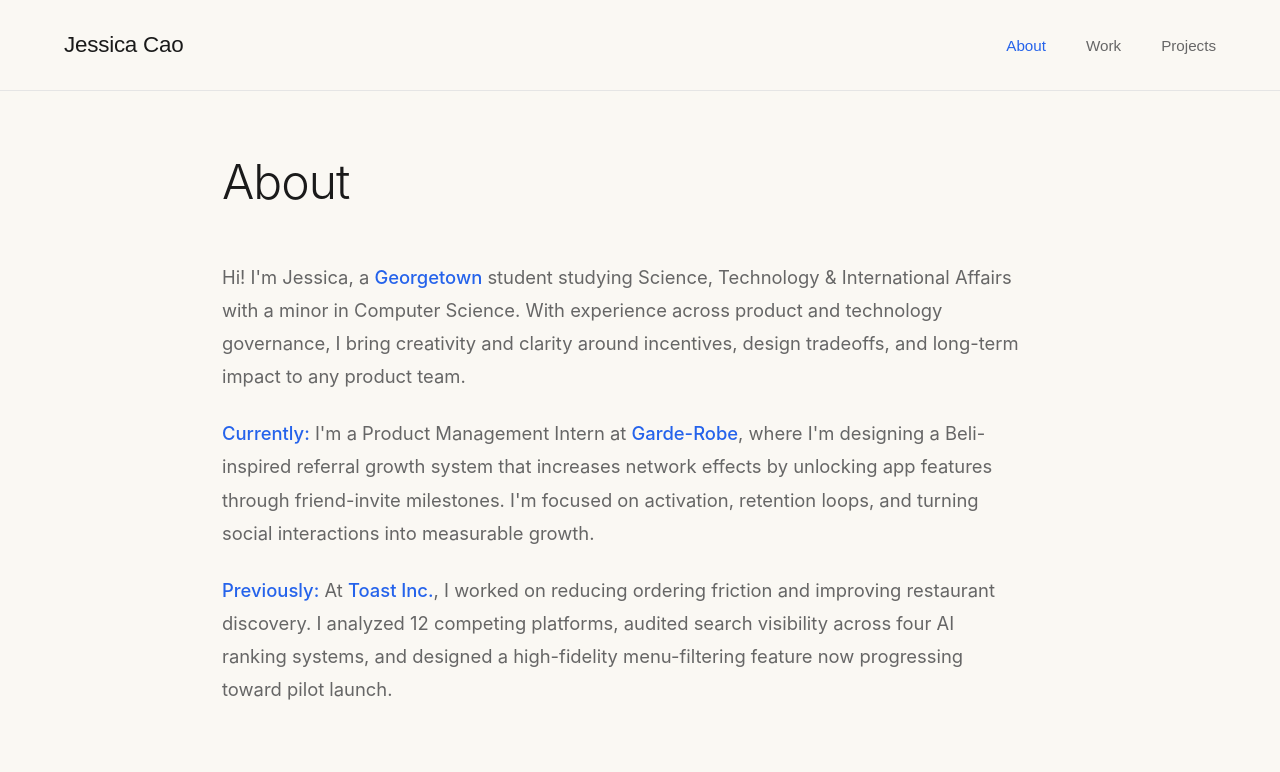
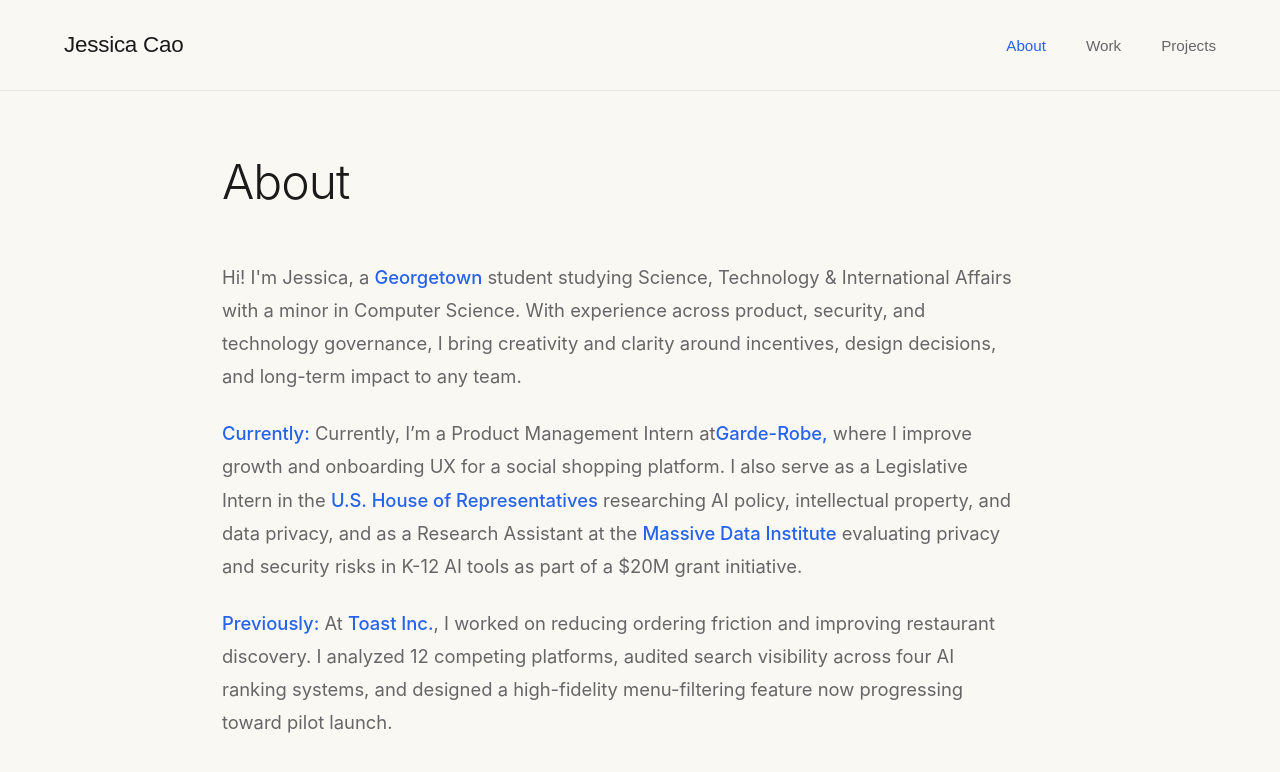
Before and after one commit to jessicaa-cao/jessica-portfolio, a React (Create React App) app: page / in a window 1280 px wide. Both pictures are taken after a click on the button "About". Shown: the top 772 px of the page. Built offline with nearby package versions, Linux system fonts and the light colour scheme.

Commit message:
Update portfolio pages

```diff
--- a/src/components/About.js
+++ b/src/components/About.js
@@ -9,11 +9,11 @@ export default function About() {
         <div className="about-paragraphs">
           <p className="about-text">
             Hi! I'm Jessica, a <span className="blue-text">Georgetown</span> student studying Science, Technology & International Affairs
-            with a minor in Computer Science. With experience across product and technology governance, I bring creativity and clarity around incentives, design tradeoffs, and long-term impact to any product team.
+            with a minor in Computer Science. With experience across product, security, and technology governance, I bring creativity and clarity around incentives, design decisions, and long-term impact to any team.
           </p>
 
           <p className="about-text">
-            <strong>Currently:</strong> I'm a Product Management Intern at <strong>Garde-Robe</strong>, where I'm designing a Beli-inspired referral growth system that increases network effects by unlocking app features through friend-invite milestones. I'm focused on activation, retention loops, and turning social interactions into measurable growth.
+            <strong>Currently:</strong> Currently, I’m a Product Management Intern at<strong>Garde-Robe,</strong> where I improve growth and onboarding UX for a social shopping platform. I also serve as a Legislative Intern in the <strong>U.S. House of Representatives</strong> researching AI policy, intellectual property, and data privacy, and as a Research Assistant at the <strong>Massive Data Institute</strong> evaluating privacy and security risks in K-12 AI tools as part of a $20M grant initiative.
           </p>
 
           <p className="about-text">
--- a/src/components/Work.js
+++ b/src/components/Work.js
@@ -10,18 +10,10 @@ export default function Work() {
       logo: "/logos/garderobe.png",
       period: "Aug '25 – Present",
       position: "Product Manager Intern",
-      focus: "Consumer Growth & Onboarding"
+      focus: "Consumer Growth & Onboarding UX"
     },
     {
       id: 2,
-      company: "Toast",
-      logo: "/logos/toast.jpg",
-      period: "Jul '25 – Dec '25",
-      position: "Product Management Consultant",
-      focus: "UX Diagnostics & Competitive Strategy"
-    },
-    {
-      id: 3,
       company: "U.S. House of Representatives",
       logo: "/logos/house.png",
       period: "Jan '26 – Present",
@@ -29,12 +21,20 @@ export default function Work() {
       focus: "AI Policy & Technology Governance"
     },
     {
-      id: 4,
+      id: 3,
       company: "Massive Data Institute",
       logo: "/logos/mdi.jpg",
       period: "Jan '26 – Present",
       position: "Research Assistant",
       focus: "Prof. Amy O'Hara, AI Risk Evaluation & Education Tech"
+    },
+    {
+      id: 4,
+      company: "Toast",
+      logo: "/logos/toast.jpg",
+      period: "Jul '25 – Dec '25",
+      position: "Product Management Consultant",
+      focus: "UX Diagnostics & Competitive Strategy"
     },
     {
       id: 5,
```
